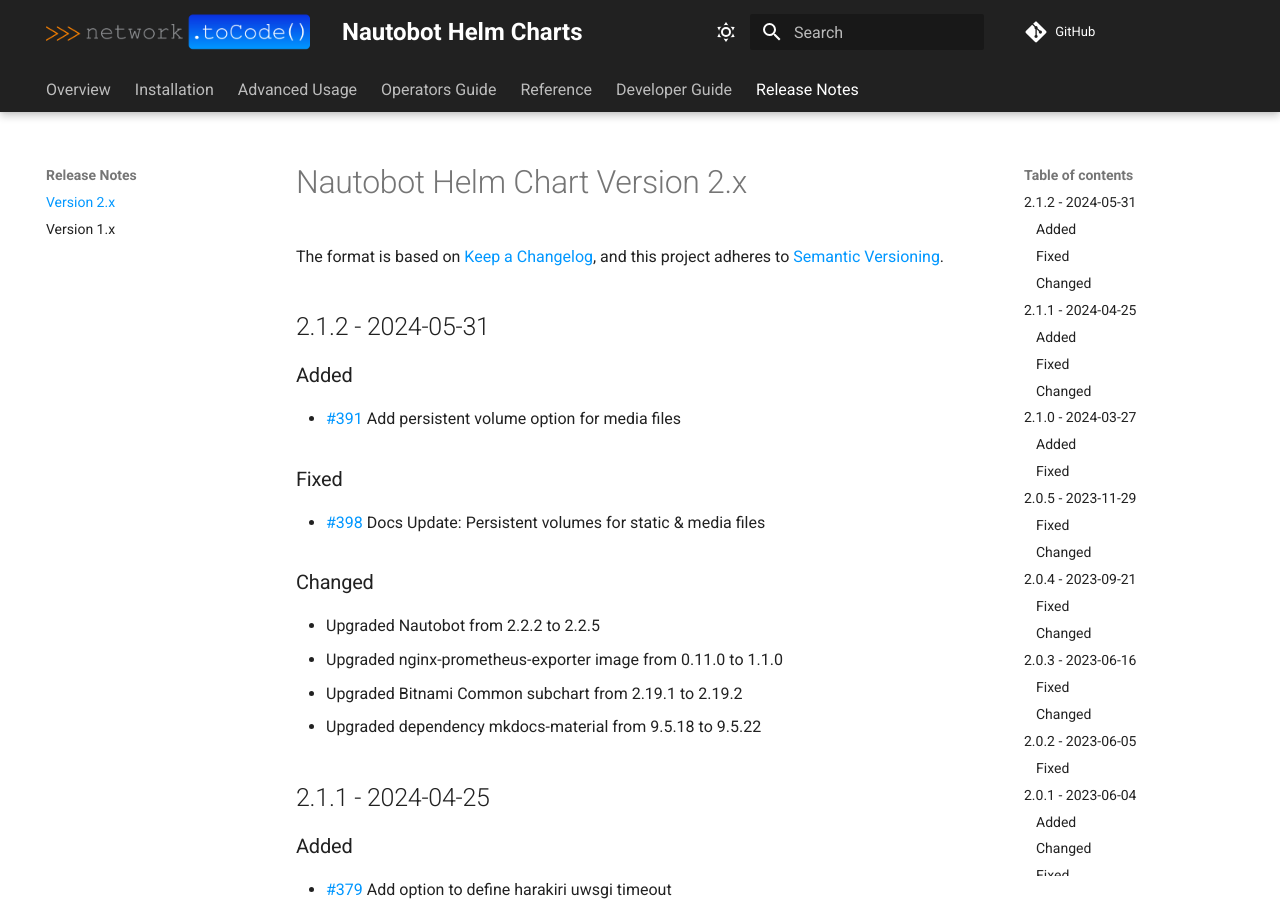
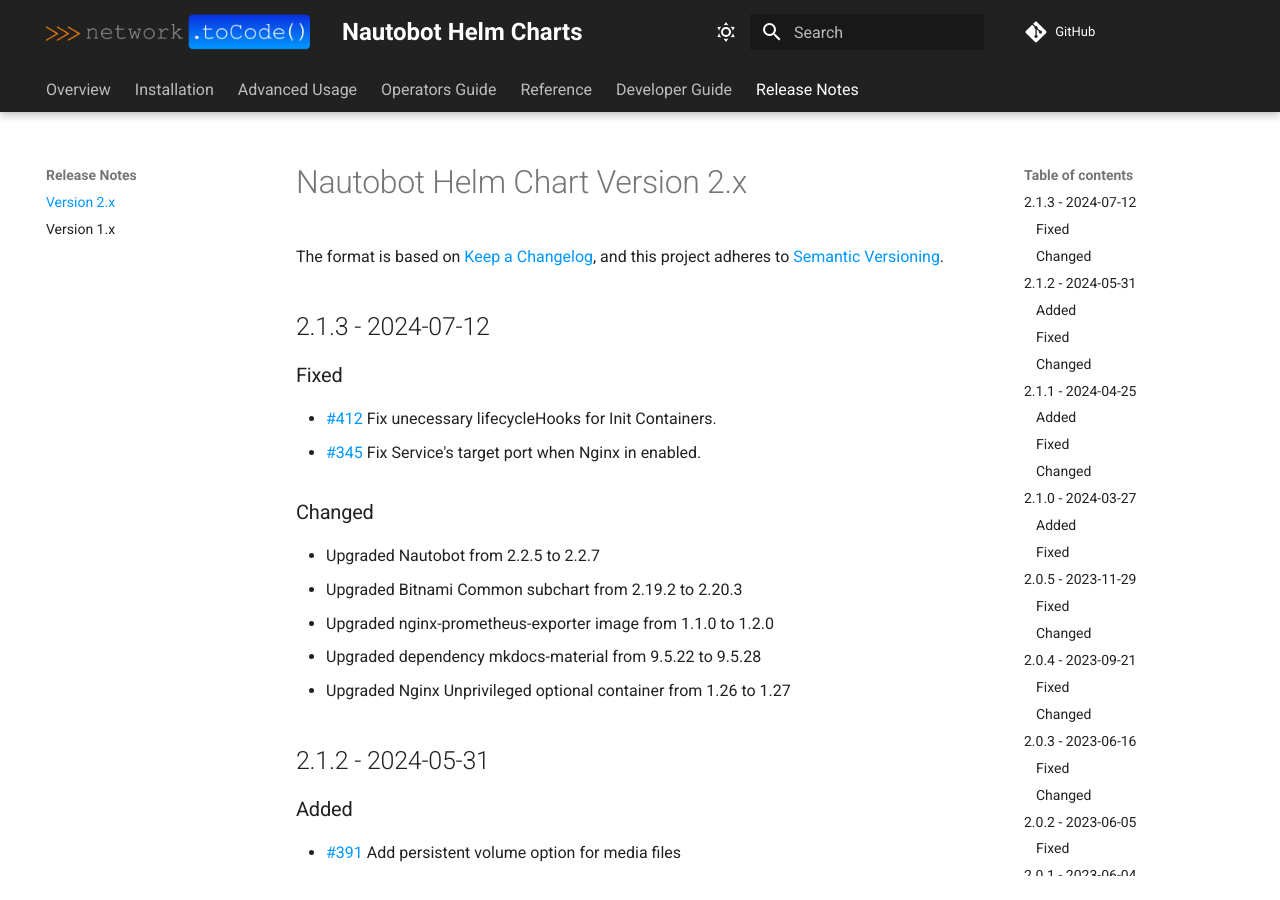
Before and after one commit to nautobot/helm-charts, an MkDocs documentation site: the page built from docs/release-notes/version-2.x.md, in a window 1280 px wide and 900 px high. Built offline with MkDocs 1.6.1 and Material for MkDocs 9.7.7, drawn with Linux system fonts in a browser that asks for light colours; comment, search, counter and statistics services are not loaded.

Commit message:
chore(docs): update release notes

```diff
--- a/docs/release-notes/version-2.x.md
+++ b/docs/release-notes/version-2.x.md
@@ -2,6 +2,21 @@
 
 The format is based on [Keep a Changelog](https://keepachangelog.com/en/1.0.0/),
 and this project adheres to [Semantic Versioning](https://semver.org/spec/v2.0.0.html).
+
+## 2.1.3 - 2024-07-12
+
+### Fixed
+
+* [#412](https://github.com/nautobot/helm-charts/pull/412) Fix unecessary lifecycleHooks for Init Containers.
+* [#345](https://github.com/nautobot/helm-charts/pull/345) Fix Service's target port when Nginx in enabled.
+
+### Changed
+
+* Upgraded Nautobot from 2.2.5 to 2.2.7
+* Upgraded Bitnami Common subchart from 2.19.2 to 2.20.3
+* Upgraded nginx-prometheus-exporter image from 1.1.0 to 1.2.0
+* Upgraded dependency mkdocs-material from 9.5.22 to 9.5.28
+* Upgraded Nginx Unprivileged optional container from 1.26 to 1.27
 
 ## 2.1.2 - 2024-05-31
 
```
